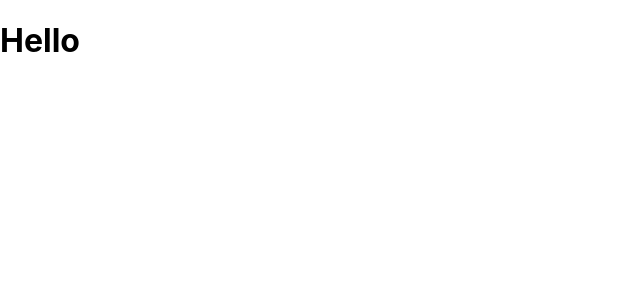
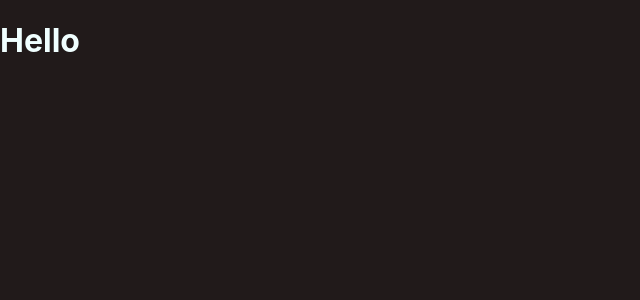
Before and after one commit to jburger69/Quality-custom-painting-and-powerwashing, a JavaScript app: page / in a window 1280 px wide. Shown: the top 300 px of the page, without its empty margins (0-640 px from the left). Built offline with nearby package versions, Linux system fonts and the light colour scheme; the HTML template or start-up script is replaced by a standard one.

Commit message:
Change color of background and text

```diff
--- a/src/index.css
+++ b/src/index.css
@@ -1,4 +1,6 @@
 body {
+  background-color: #211a1a;
+  color: azure;
   margin: 0;
   font-family: -apple-system, BlinkMacSystemFont, 'Segoe UI', 'Roboto', 'Oxygen',
     'Ubuntu', 'Cantarell', 'Fira Sans', 'Droid Sans', 'Helvetica Neue',
@@ -6,8 +8,3 @@
   -webkit-font-smoothing: antialiased;
   -moz-osx-font-smoothing: grayscale;
 }
-
-code {
-  font-family: source-code-pro, Menlo, Monaco, Consolas, 'Courier New',
-    monospace;
-}
```
